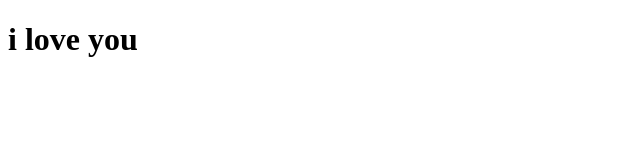
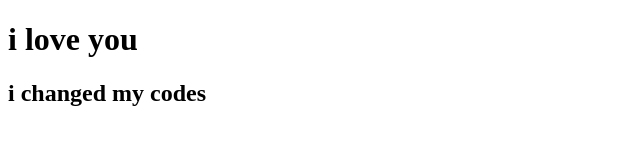
Before and after one commit to Anonshell/My-first-website, a plain HTML site: page index.html in a window 1280 px wide. Shown: the whole page, without its empty margins (0-640 px from the left). Drawn offline with Linux system fonts and the light colour scheme.

Commit message:
learned github

```diff
--- a/index.html
+++ b/index.html
@@ -8,5 +8,6 @@
 </head>
 <body>
     <h1>i love you</h1>
+    <h2>i changed my codes</h2>
 </body>
 </html>
```
